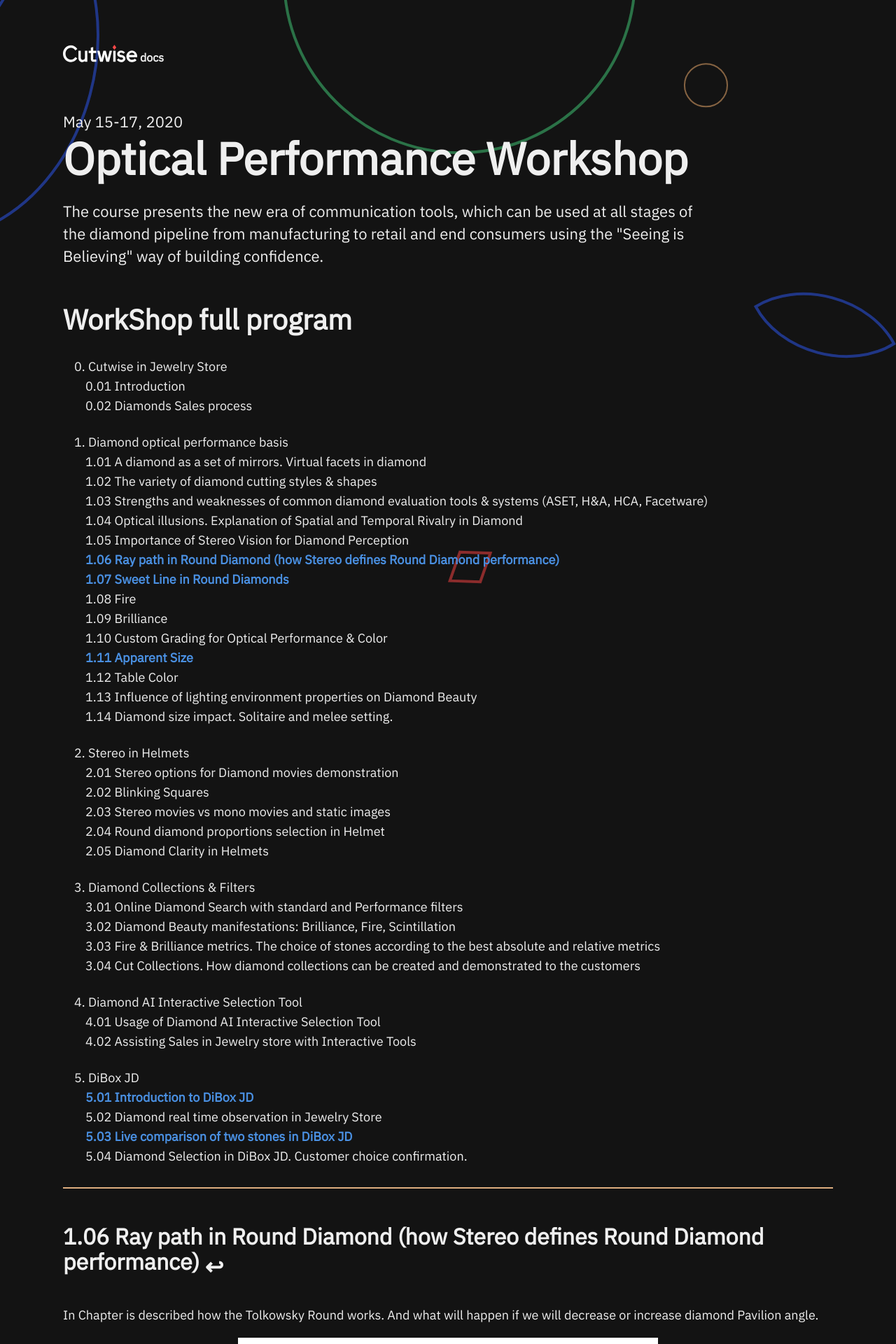
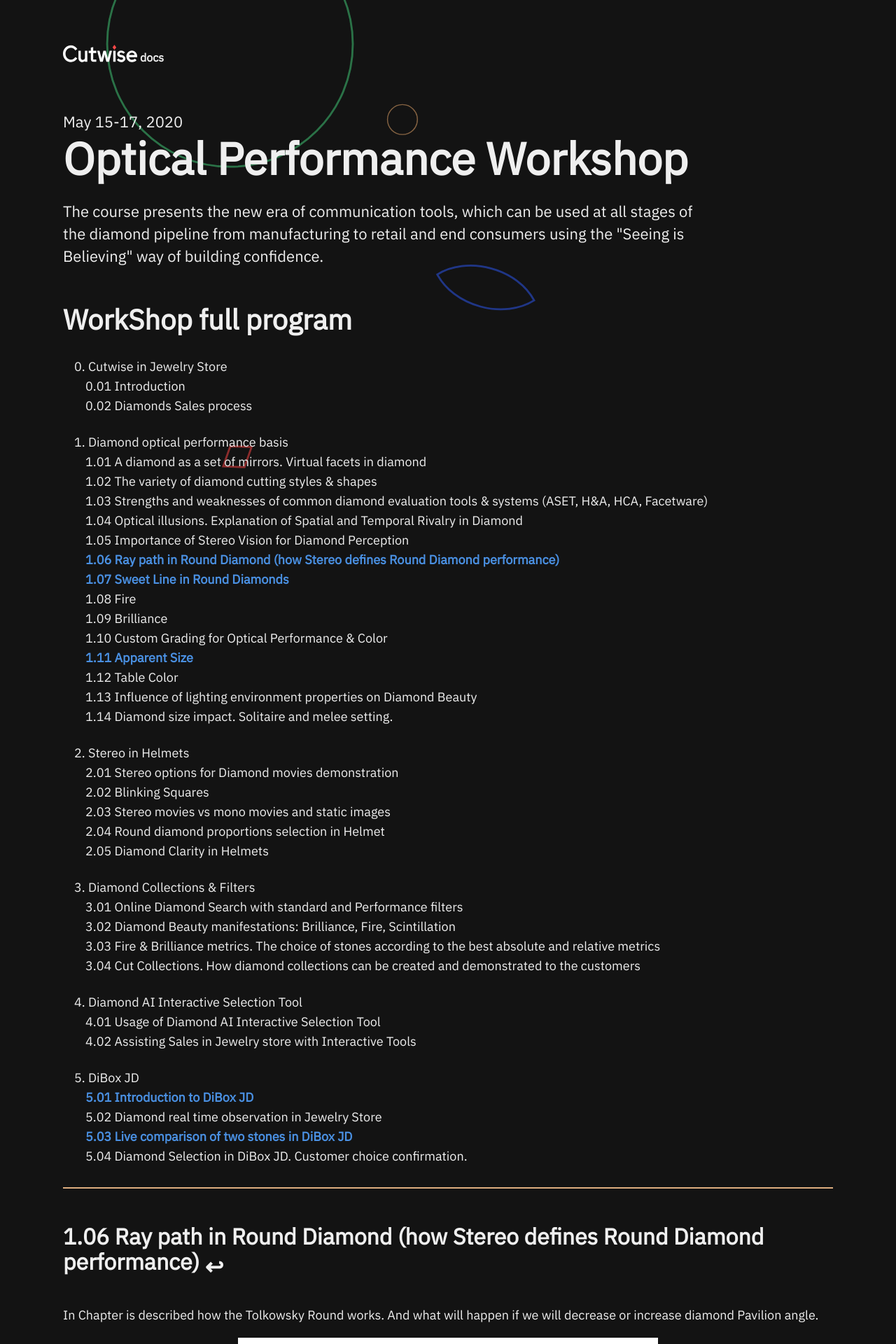
Before and after one commit to lutskanu/cutwise-docs, a Jekyll site: the page built from index.html, in a window 1280 px wide. Shown: the top 1920 px of the page at 70% size. Built offline with Jekyll 4.4.1, drawn with Linux system fonts in a browser that asks for light colours; nearby versions of some CDN libraries.

Commit message:
'hero-background'

```diff
--- a/_sass/_includes/_section__hero.scss
+++ b/_sass/_includes/_section__hero.scss
@@ -57,7 +57,7 @@
 	position: fixed;
 	top: 0;
 	right: 0;
-	transform: translateX(-50%) scale(2);
+	transform: translateX(-70%) scale(1.4);
 	z-index: -1;
 	max-width: 190%;
 	display: none;
```
